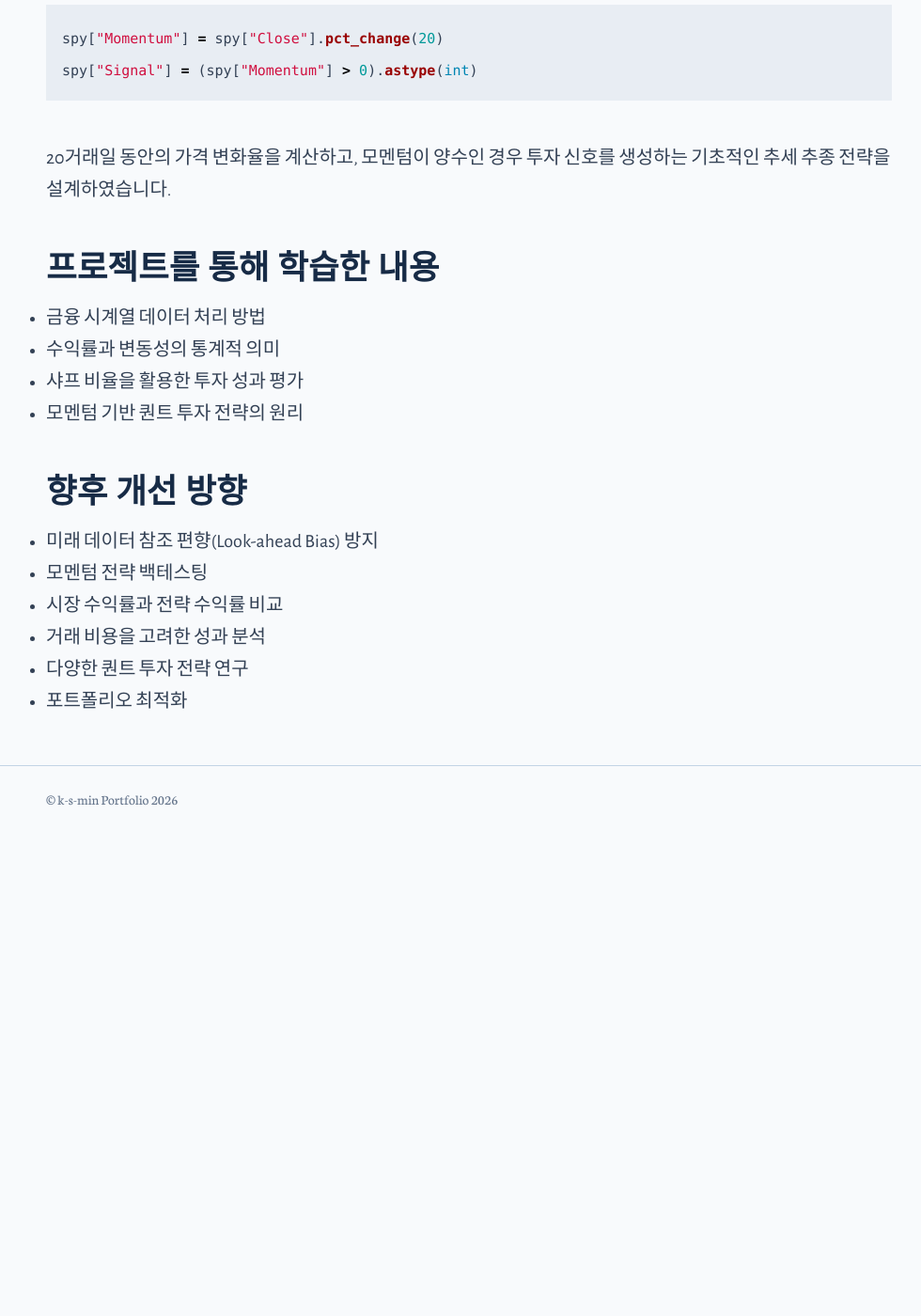
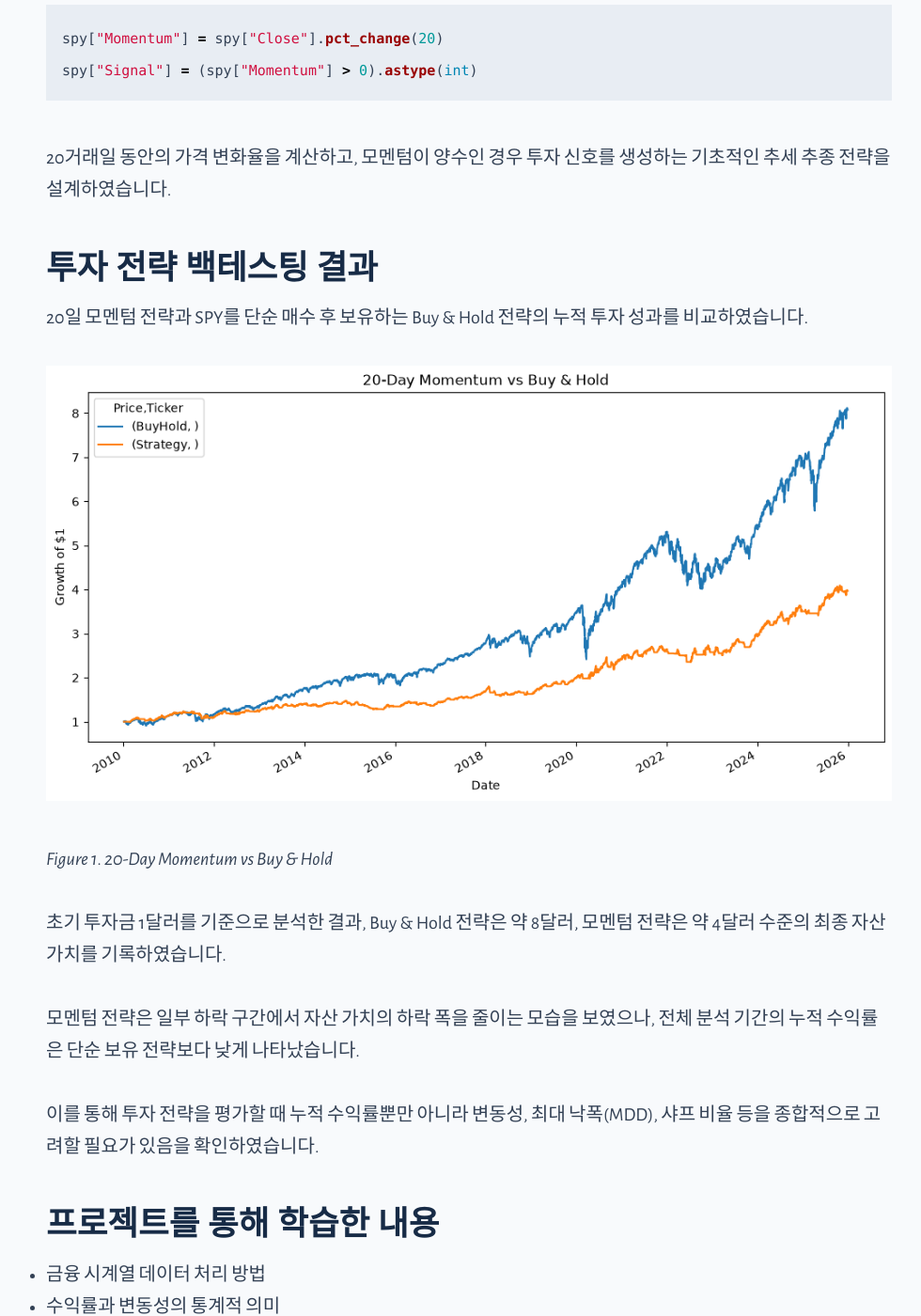
Before and after one commit to k-s-min/k-s-min.github.io, a Jekyll site: the page built from _posts/2026-11-24-financial-data-analysis.md, in a window 1280 px wide and 1400 px high, scrolled down 1798 px. Shown: the whole window at 94% size, without its empty margins (141-1121 px from the left). Built offline with Jekyll 4.4.1, drawn with Linux system fonts in a browser that asks for light colours; before the commit the page ends 2682 px from its top, so only the background shows below that; some of the changed text lies outside the part shown.

Commit message:
Add backtesting results
Added backtesting results and analysis for the 20-day momentum strategy compared to Buy & Hold, including performance metrics and future improvement directions.

```diff
--- a/_posts/2026-11-24-financial-data-analysis.md
+++ b/_posts/2026-11-24-financial-data-analysis.md
@@ -68,6 +68,29 @@ spy["Signal"] = (spy["Momentum"] > 0).astype(int)
 모멘텀이 양수인 경우 투자 신호를 생성하는
 기초적인 추세 추종 전략을 설계하였습니다.
 
+
+## 투자 전략 백테스팅 결과
+
+20일 모멘텀 전략과 SPY를 단순 매수 후 보유하는
+Buy & Hold 전략의 누적 투자 성과를 비교하였습니다.
+
+![Momentum Backtest](/assets/momentum-backtest.png)
+
+*Figure 1. 20-Day Momentum vs Buy & Hold*
+
+초기 투자금 1달러를 기준으로 분석한 결과,
+Buy & Hold 전략은 약 8달러, 모멘텀 전략은
+약 4달러 수준의 최종 자산 가치를 기록하였습니다.
+
+모멘텀 전략은 일부 하락 구간에서 자산 가치의
+하락 폭을 줄이는 모습을 보였으나,
+전체 분석 기간의 누적 수익률은 단순 보유 전략보다
+낮게 나타났습니다.
+
+이를 통해 투자 전략을 평가할 때 누적 수익률뿐만 아니라
+변동성, 최대 낙폭(MDD), 샤프 비율 등을 종합적으로
+고려할 필요가 있음을 확인하였습니다.
+
 ## 프로젝트를 통해 학습한 내용
 
 - 금융 시계열 데이터 처리 방법
@@ -78,8 +101,8 @@ spy["Signal"] = (spy["Momentum"] > 0).astype(int)
 ## 향후 개선 방향
 
 - 미래 데이터 참조 편향(Look-ahead Bias) 방지
-- 모멘텀 전략 백테스팅
-- 시장 수익률과 전략 수익률 비교
+- 모멘텀 전략 백테스팅 고도화
+- 다양한 투자 전략 간 성과 비교
 - 거래 비용을 고려한 성과 분석
 - 다양한 퀀트 투자 전략 연구
 - 포트폴리오 최적화
```
